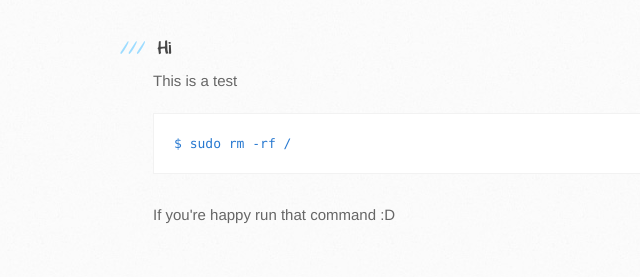
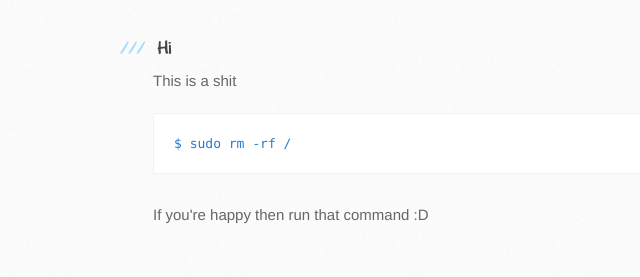
Before and after one commit to tradzik/i5o.github.io, a plain HTML site: page index.html in a window 1280 px wide. Shown: the part 259-536 px from the top of the page, 17-657 px from the left. Drawn offline with Linux system fonts and the light colour scheme.

Commit message:
Updating to proper data

```diff
--- a/index.html
+++ b/index.html
@@ -24,9 +24,9 @@
                     <h3>
                         <a id="first-test" class="anchor" aria-hidden="true"><span class="octicon octicon-link"></span></a>Hi
                     </h3>
-                    <p>This is a test</p>
+                    <p>This is a shit</p>
                     <pre><code>$ sudo rm -rf /
-</code></pre><p>If you're happy run that command :D</p>
+</code></pre><p>If you're happy then run that command :D</p>
                 </section>
                 <aside id="sidebar">
                     <p>Follow me on</p>
```
